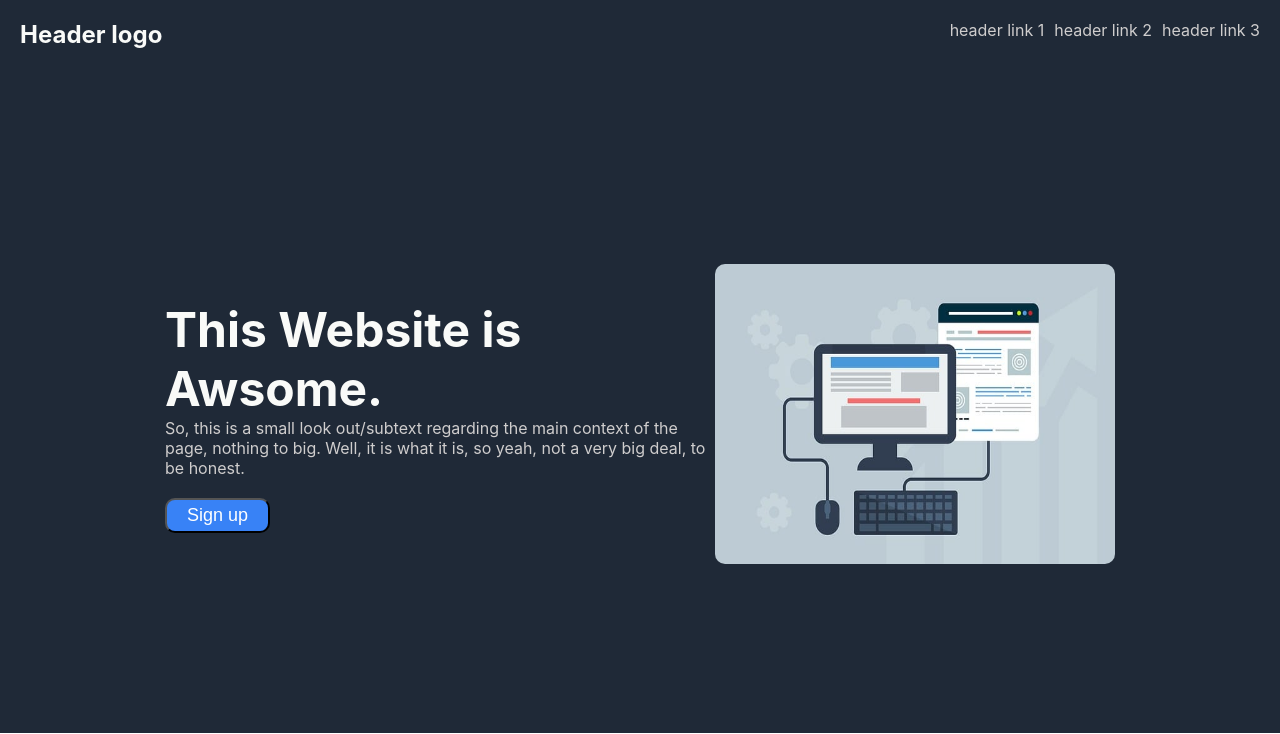
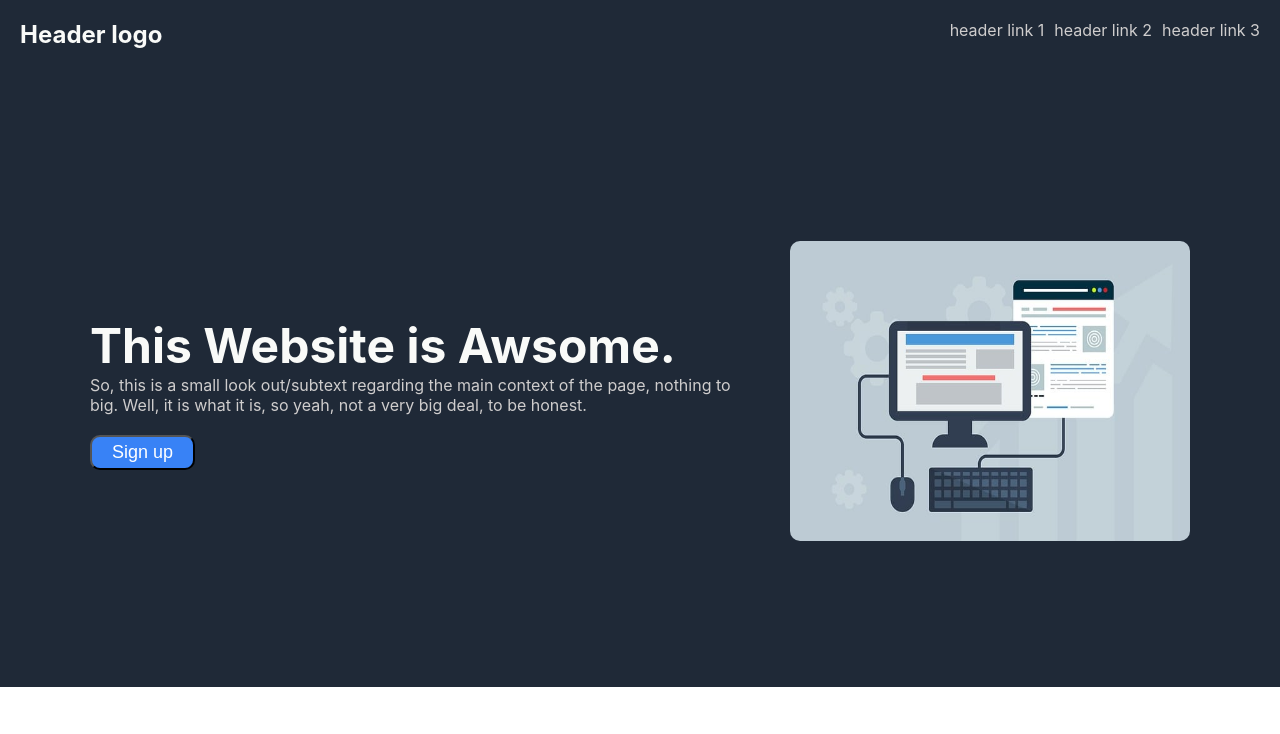
Before and after one commit to sunflower-gardeen/Landing-page, a plain HTML site: page index.html in a window 1280 px wide. Shown: the top 734 px of the page. Drawn offline with Linux system fonts and the light colour scheme.

Commit message:
styles.css

```diff
--- a/styles.css
+++ b/styles.css
@@ -9,6 +9,7 @@ font-family: -apple-system, BlinkMacSystemFont, 'Segoe UI', Roboto, Oxygen, Ubun
         flex-direction: column;
         gap: 30px;
         flex-shrink: 0;
+        margin: 0 auto;
     }
 
     img {
@@ -67,11 +68,14 @@ button {
 
     .okokokok {
         display: flex;
-    justify-content: center;
+        justify-content: space-around;
         align-items: center;
         align-self: center;
         box-sizing: border-box;
-    padding: 165px;
+        max-width: 1100px;
+        padding: 92px 0;
+        margin: 50px;
+        gap: 40px;
     }
 
     .sub-text {
```
Lines whose indentation alone changed are shown as unchanged.
